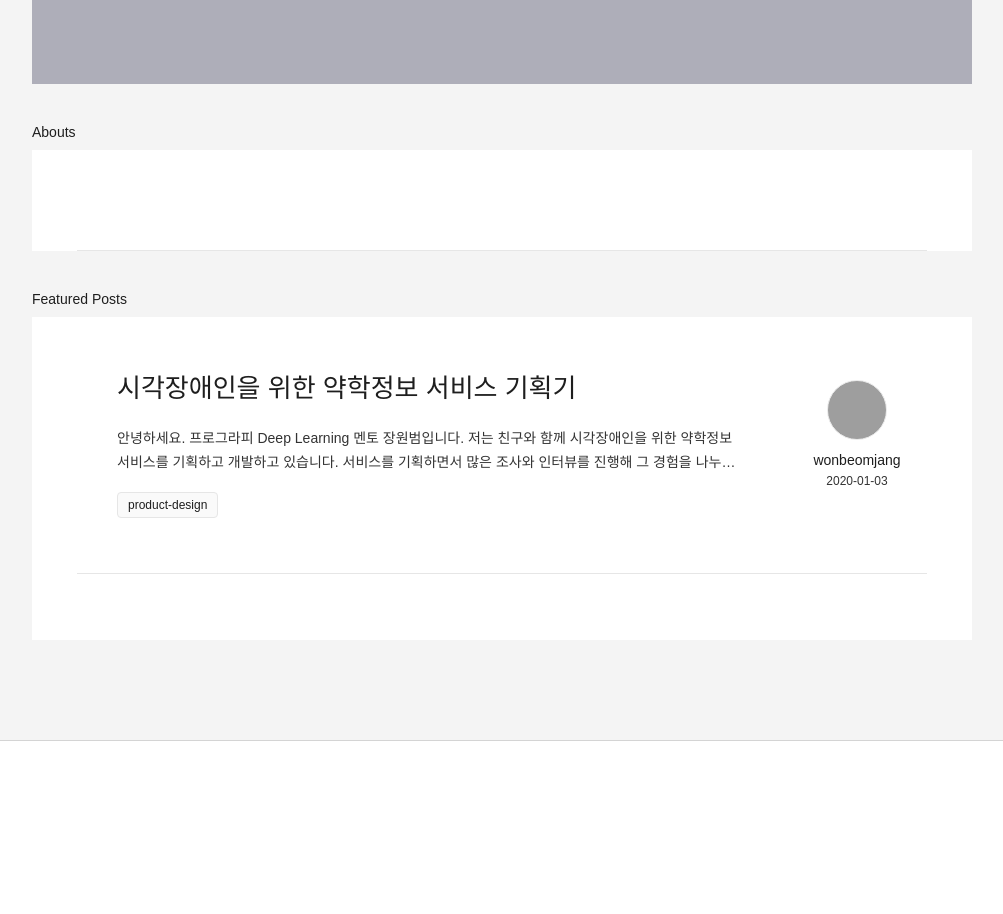
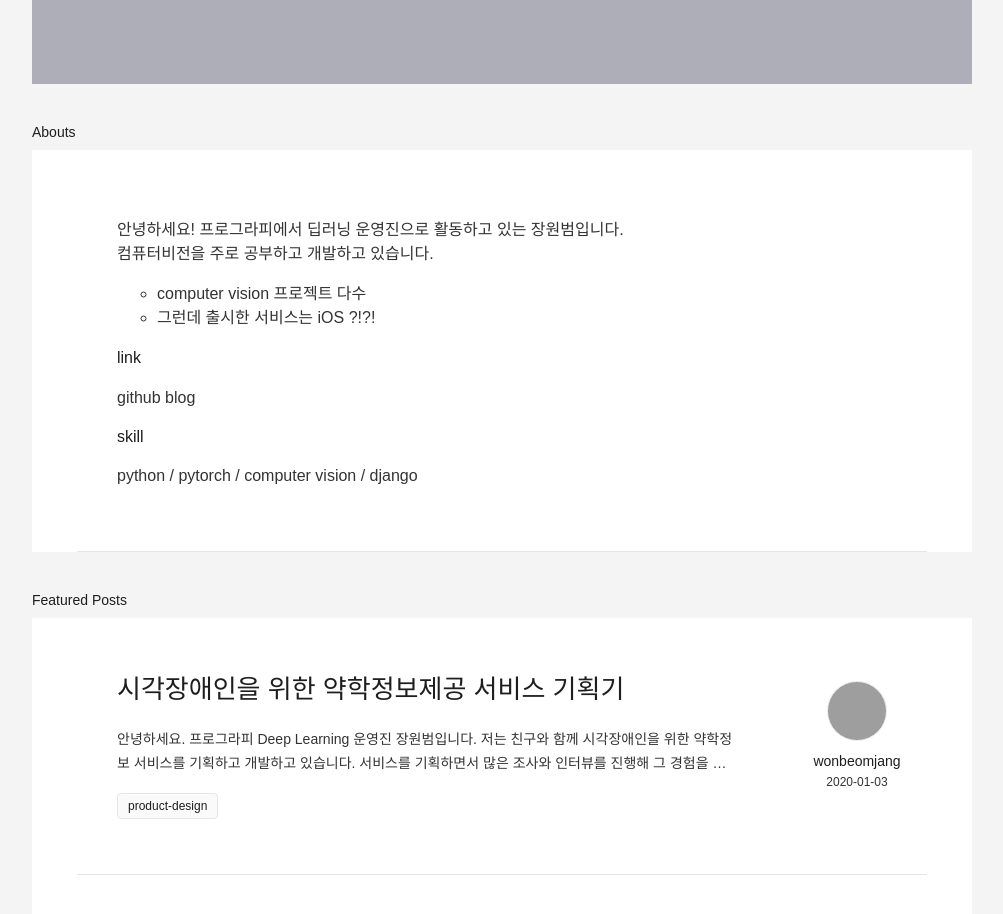
Before and after one commit to prography-tech/prography-tech.github.io, a Jekyll site: the page built from _authors/wonbeomjang.md, in a window 1280 px wide and 1400 px high, cut to the strip 361-1275 px from the top of the window. Shown: the whole strip, without its empty margins (138-1141 px from the left). Built offline with Jekyll 4.4.1, drawn with Linux system fonts in a browser that asks for light colours; grey boxes are pictures that could not be loaded.

Commit message:
update wonbeomjang.md and 2020-01-03-pharmacy-information-service-for-the-blind.md

```diff
--- a/_authors/wonbeomjang.md
+++ b/_authors/wonbeomjang.md
@@ -2,6 +2,18 @@
 name: wonbeomjang
 title: 장원범 # 이름 또는 닉네임등록
 image: https://avatars2.githubusercontent.com/u/40621030?s=460&v=4 # 프로필사진
-cover: # 배경사진
-intro: computer vision # author list 에 django developer 로 명시됨
+intro: computer vision
 ---
+
+안녕하세요! 프로그라피에서 딥러닝 운영진으로 활동하고 있는 장원범입니다.
+컴퓨터비전을 주로 공부하고 개발하고 있습니다.
+
+- computer vision 프로젝트 다수
+- 그런데 출시한 서비스는 iOS ?!?!
+
+#### link
+[github](http://github.com/wonbeomjang)
+[blog](https://wonbeomjang.github.io/about/)
+
+#### skill
+python / pytorch / computer vision / django
--- a/_posts/2020-01-03-pharmacy-information-service-for-the-blind.md
+++ b/_posts/2020-01-03-pharmacy-information-service-for-the-blind.md
@@ -1,13 +1,13 @@
 ---
 layout: post #require
-title: "시각장애인을 위한 약학정보 서비스 기획기"
+title: "시각장애인을 위한 약학정보제공 서비스 기획기"
 author: "wonbeomjang"
 date: 2020-01-03 21:49 # 작성 날짜 등록
 tags: [product-design] # 원하는 태그 등록
 image: 'https://wonbeomjang.github.io/assets/posts/zipyak/zipyak-icon.png' # 원하는 이미지 url 등록
 ---
 
-안녕하세요. 프로그라피 Deep Learning 멘토 장원범입니다. 저는 친구와 함께 시각장애인을 위한 약학정보 서비스를 기획하고 개발하고 있습니다. 서비스를 기획하면서 많은 조사와 인터뷰를 진행해 그 경험을 나누고자 합니다.
+안녕하세요. 프로그라피 Deep Learning 운영진 장원범입니다. 저는 친구와 함께 시각장애인을 위한 약학정보 서비스를 기획하고 개발하고 있습니다. 서비스를 기획하면서 많은 조사와 인터뷰를 진행해 그 경험을 나누고자 합니다.
 
 ## 들어가면서
 ![zipyak-icon](/assets/posts/zipyak/zipyak-icon.png)
@@ -18,9 +18,7 @@ image: 'https://wonbeomjang.github.io/assets/posts/zipyak/zipyak-icon.png' # 원
 ### 인터뷰의 필요성
 ![zipyak-interview](/assets/posts/zipyak/zipyak-interview.png)
 
-처음에는 약학정보 서비스가 아닌 시각장애인을 위한 코디추천 서비스를 기획했습니다. 시각장애인들은 눈이 안보이니 자신이 가지고 있는 옷이 무엇인지 코디를 어떻게 할지 모를거라고 생각했습니다. 여러 논문을 찾아보니 시각장애인들은 기억력의 한계 때문에 비시각장애인보다 옷을 적게 갖고있다고 했습니다.
-
-시각장애인을 위한 패션코디네이터 서비스를 기획하고 한 시각장애인분에게 인터뷰를 요청해 인터뷰를 진행했습니다.
+처음에는 약학정보 서비스가 아닌 시각장애인을 위한 코디추천 서비스를 기획했습니다. 시각장애인들은 눈이 안보이니 자신이 가지고 있는 옷이 무엇인지 코디를 어떻게 할지 모를거라고 생각했고 여러 논문을 찾아보니 시각장애인들은 기억력의 한계 때문에 비시각장애인보다 옷을 적게 갖고있다고 했습니다. 그래서 시각장애인을 위한 코디추천 서비스를 열심히 기획해 기획안을 들고 한 시각장애인분께 부탁을 드려 인터뷰를 진행하기로 했습니다.
 
 인터뷰를 하던 도중 생각했던 것이 그저 가설이라는 것을 알게되었습니다. 인터뷰 중에 얻었던 내용은 다음과 같습니다.
 - 자신이 산 옷은 기억한다.
@@ -37,31 +35,34 @@ image: 'https://wonbeomjang.github.io/assets/posts/zipyak/zipyak-icon.png' # 원
 
 ![incorrect-app-label](/assets/posts/zipyak/incorrect-app-label.png)
 
-많은 어플리케이션은 label을 만들 때 다음과 같이 만듭니다. 이러한 labeling이 왜 문제가 될까요?
-시각장애인들은 Voice Assistance나 Voice Over와 같은 스크린 리더를 통해 화면을 읽습니다. 이 스크린 리더는 Componentent들의 label이나 text 값을 읽어주기 때문에 이것을 고려를 안하고 앱을 제작하면 시각장애인들이 쓸 수 없게 됩니다. 비슷한 예로 카드뉴스 등 이미지로 된 텍스트정보가 있습니다.
+많은 어플리케이션은 label을 만들 때 다음과 같이 만듭니다. *이러한 labeling이 왜 문제가 될까요?*
+시각장애인들은 Voice Assistance나 Voice Over와 같은 스크린 리더를 통해 화면을 읽습니다. 이 스크린 리더는 Componentent들의 label이나 text 값을 읽어주기 때문에 이것을 고려를 안하고 앱을 제작하면 시각장애인들이 쓸 수 없게 됩니다.
 
-여러 인터뷰와 회의를 통해 시각장애인을 위한 약학정보제공서비스로 기획을 변경하게 되었습니다.
+여러 인터뷰와 회의를 통해 시각장애인을 위한 코디서비스가 아닌 시각장애인을 위한 약학정보제공서비스로 기획을 변경하게 되었습니다.
 
 ### 시각장애인을 위한 UI/UX
 #### UI에 대해
 다음으로 집약팀은 시각장애인이 선호하는 UI를 파악하려고 노력했습니다.
 ![app-ui-for-blind](/assets/posts/zipyak/app-ui-for-bilind.png)
 
-시각장애인들이 많이 사용하는 3가지 어플리케이션입니다. 이 어플리케이션들의 특징은 다음과 같습니다.
+맨 왼쪽부터 '행복을 들려주는 도서관', 'Be my eyes', '설리번 플러스' 시각장애인들이 많이 사용하는 3가지 어플리케이션입니다. 이러한 어플리케이션들은 평소에 사용하는 어플리케이션과 UI가 다른 것을 눈치채셨나요? 이 어플리케이션들의 특징은 다음과 같습니다.
 
 1. 글자는 24pt 이상 글자과 배경의 색은 대비되도록
 2. 단순한 메뉴배치
 
 왜 이러한 규칙들이 있을까요? 이 규칙들은 시각장애인들의 어플리케이션 사용방식과 연관이 있습니다.
 
-1. 시각장애인은 크게 약시와 전맹으로 구분됩니다. 약시인 시각장애인은 앞이 아예 안보이지는 않기 때문에 스마트폰에 화면 밝기를 최대로 키우고 내장되어있는 돋보기를 사용하여 스마트폰을 눈 가까이에 가져가 스마트폰을 조작합니다. 이를 위해서 위에서 언급한 1번을 활용해 약시인 시각장애인을 고려한 UI를 구성할 수 있습니다.
-2. 전맹인 시각장애인은 스크린리더를 통해 스마트폰 화면을 파악합니다. 이 스크린 리더는 손으로 스마트폰 화면을 좌우로 넘겨 Component를 변경합니다. 이때 예측가능한 Component 변경을 위해 단순한 메뉴배치를 사용합니다.
+1. 시각장애인은 크게 약시와 전맹으로 구분됩니다.
+
+약시인 시각장애인은 앞이 아예 안보이지는 않기 때문에 스마트폰에 화면 밝기를 최대로 키우고 내장되어있는 돋보기를 사용하여 스마트폰을 눈 가까이에 가져가 스마트폰을 조작합니다. 이를 고려하여 글자는 24pt 이상 글자과 배경의 색은 대비되도록 UI를 구성해 약시인 시각장애인을 고려한 UI를 구성할 수 있습니다.
+2. 전맹인 시각장애인은 스크린리더를 통해 스마트폰 화면을 파악합니다.
+이 스크린 리더는 손으로 스마트폰 화면을 좌우로 넘겨 Component를 변경합니다. 이때 예측가능한 Component 변경을 위해 단순한 메뉴배치를 사용합니다.
 
 
 #### UX에 대해
 
 ![search-method-compare](/assets/posts/zipyak/search-method-compare.png)
-그리고 시각장애인들의 약 구분을 위해 사진을 찍고 찍은 사진을 통해 검색을 하는 기능을 넣기로 했습니다. 이 기능에서 다음 두 가지 방안이 존재했습니다.
+시각장애인들의 약 구분을 위해 사진을 찍고 찍은 사진을 통해 검색을 하는 기능을 넣기로 했고 이 기능을 만드는 것에 대한 두 가지 방안이 존재했습니다.
 
 1. 바코드로 검색한다.
 2. 약표지에 적혀있는 글자를 사용해 검색한다.
@@ -70,18 +71,22 @@ image: 'https://wonbeomjang.github.io/assets/posts/zipyak/zipyak-icon.png' # 원
 
 ## 사용자의 피드백
 ### 제품을 만든 후의 실사용자의 피드백
-이렇게 집약이라는 어플리케이션이 탄생했습니다. 이후 시각장애인 모임에 연락을 해서 테스트 및 인터뷰를 진행했고 개발단계에서 예상하지 못한 문제가 발생했습니다.
+자! 이렇게 집약이라는 어플리케이션이 탄생했습니다. 이후 집약팀이 만든 서비스가 실제로 유용한지 확인하기 위해 시각장애인 모임에 연락을 해서 테스트 및 인터뷰를 진행했습니다. 하지만 개발단계에서 예상하지 못한 문제가 발생했습니다.
 
 1. 선천적 시각장애인은 사진찍는 것에 익숙하지 않다.
+
 선천적 시각장애인은 사진을 찍어볼 기회가 거의 없습니다. 따라서 피사체와 거리를 얼마나 두어야 하는지, 사진을 어떻게 찍어야하는지 몰라 피사체를 핸드폰에 붙혀서 사진을 찍거나, 카메라 렌즈를 손으로 가려 사진을 찍었습니다.
+
 2. 내가 예상한 어플리케이션 사용방법과 사용자의 어플리케이션 사용 방법이 다르다.
+
 검색을 위해 사진을 찍을 때 집약팀은 편한 사용성을 위해 화면중 아무곳이나 클릭하여 사지을 찍을 수 있도록 했습니다. 하지만 사용자는 주변에 가져가기만 해도 사진이 찍히는 것으로 생각해 어플리케이션이 정상작동이 안된다고 결론을 내렸습니다.
 
 ### 집약만의 차이점?
 ![barcode](/assets/posts/zipyak/barcode.jpg)
 
-사실 이 서비스를 만드는 도중 2019년 10월 중반에 시각장애인을 위한 약학정보서비스가 나왔습니다. 이 서비스를 A리고 하겠습니다. A는 이전의 어플리케이션과 달리 이 어플리케이션은 스크린리더를 제대로 고려해 얍을 제작했습니다. A를 대항하기 위해 집약은 A와 차별점을 두었습니다. A는 바코드를 이용해 사진으로 검색을 할 수 있습니다. 하지만 서비스를 출시 한 이후의 인터뷰에서 바코드를 찾을 수 없어 기능을 사용할 수 없다고 했습니다. 집약은 이와 차별을 두기 위해 비교적 사진을 찍기 쉬운 약상자의 겉표지를 분석해 약을 검색을 할 수 있습니다.
+사실 이 서비스를 만드는 도중 2019년 10월 중반에 시각장애인을 위한 약학정보서비스가 나왔습니다. 인터뷰를 진행했을 때고 이러한 이야기가 나왔습니다. 이 서비스를 A리고 하겠습니다. A는 이전의 어플리케이션과 달리 이 어플리케이션은 스크린리더를 제대로 고려해 어플리케이션을 제작했습니다. 그에 대항하기 위해 집약은 A와 차별점을 두었습니다. A는 바코드를 이용해 사진으로 검색을 할 수 있지만 인터뷰를 진행하는 도중 바코드를 찾을 수 없어 A서비스의 바코드로 검색하는 기능을 사용할 수 없다고 했습니다. 집약은 이와 차별을 두기 위해 비교적 사진을 찍기 쉬운 약상자의 겉표지를 분석해 약을 검색을 할 수 있 했습니다..
 
 ## 마무리
 집약이라는 어플리케이션을 기획하고 제작하면서 사용자에 대한 고민을 많이 하게 되었고, 이를 바탕으로 만족스러운 결과를 만들어냈습니다. 또한 출시 후에 진행한 여러 테스트와 인터뷰를 통해 어플리케이션의 사용성을 더욱 높일 예정입니다. 집약 어플리케이션 많은 관심 부탁드립니다!
-[앱스토어링크](https://apps.apple.com/kr/app/%EC%A7%91%EC%95%BD/id1492914514)
+
+[집약 앱스토어링크](https://apps.apple.com/kr/app/%EC%A7%91%EC%95%BD/id1492914514)
```
